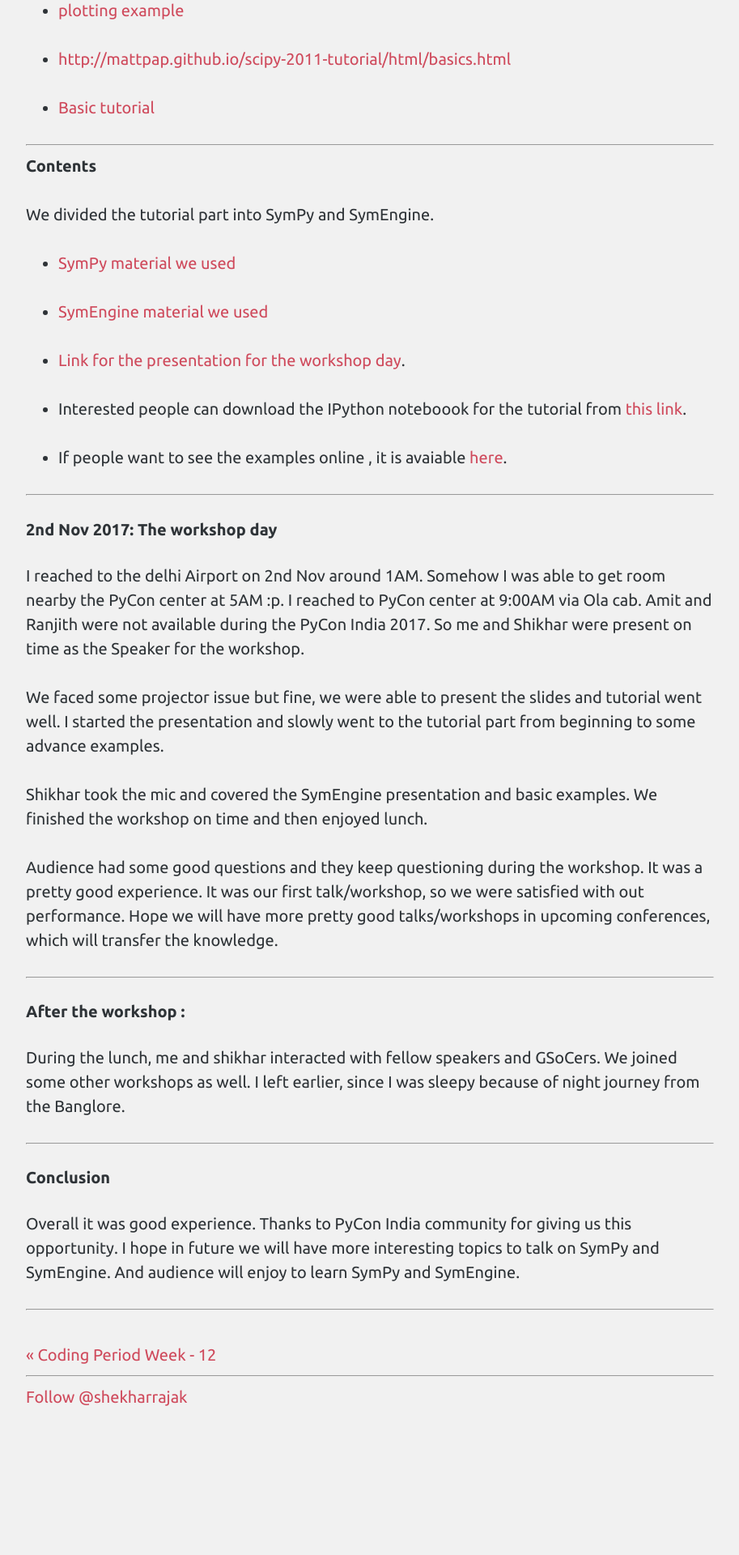
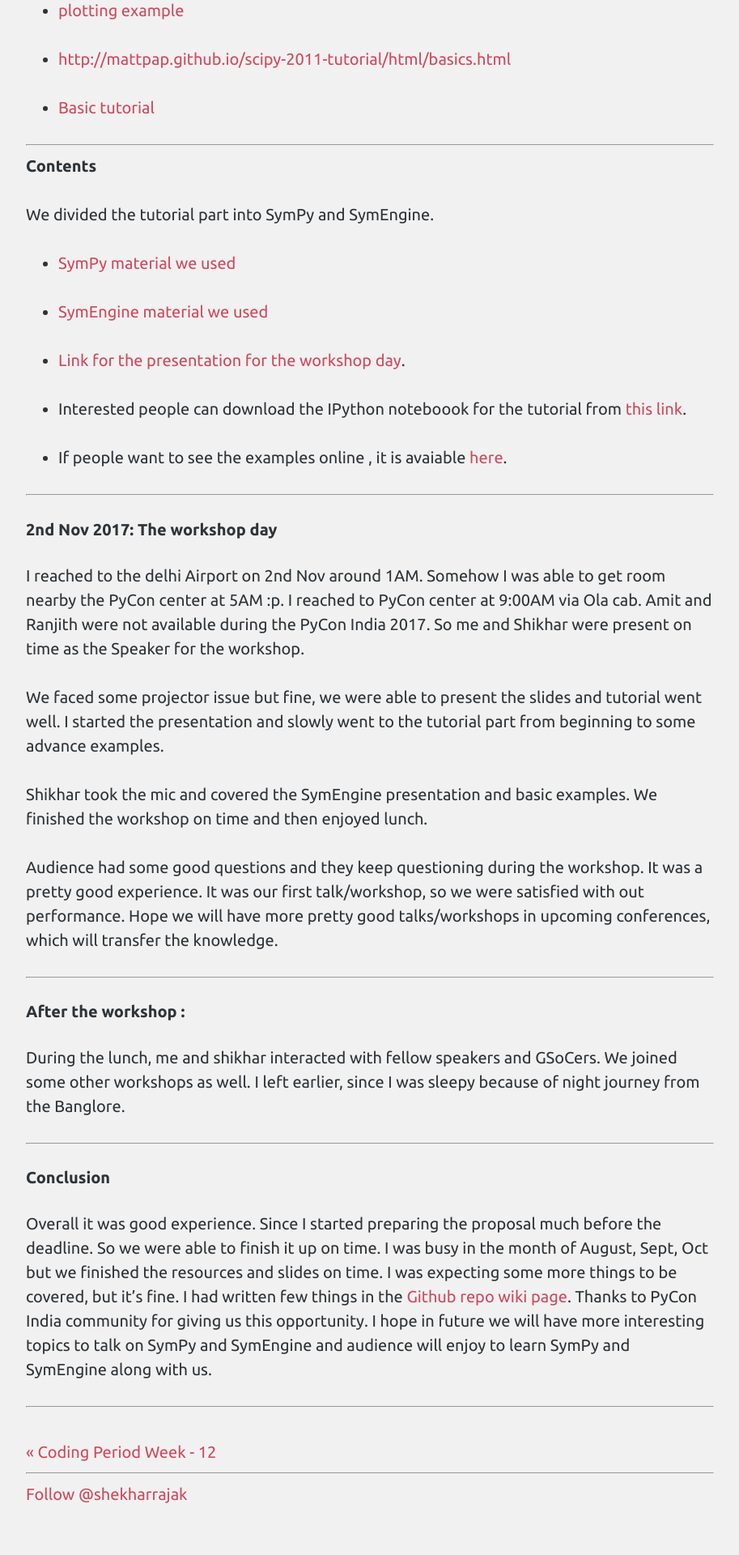
Before and after one commit to Shekharrajak/shekharrajak.github.io, a Jekyll site: the page built from _posts/talks-workshops/2017-11-2-PyConIndia-Delhi-2017.md, in a window 1280 px wide. Shown: the part 2230-4150 px from the top of the page at 81% size, without its empty margins (183-1096 px from the left). Built offline with Jekyll 4.4.1, drawn with Linux system fonts in a browser that asks for light colours; nearby versions of some CDN libraries; comment, search, counter and statistics services are not loaded; before the commit the page ends 4030 px from its top, so only the background shows below that.

Commit message:
minor chnage

```diff
--- a/_posts/talks-workshops/2017-11-2-PyConIndia-Delhi-2017.md
+++ b/_posts/talks-workshops/2017-11-2-PyConIndia-Delhi-2017.md
@@ -109,9 +109,12 @@ workshops as well. I left earlier, since I was sleepy because of night journey f
 
 #### Conclusion
 
-Overall it was good experience. Thanks to PyCon India community for giving us this opportunity.
-I hope in future we will have more interesting topics to talk on SymPy and SymEngine. And audience
-will enjoy to learn SymPy and SymEngine.
+Overall it was good experience. Since I started preparing the proposal much before the deadline. So we were
+able to finish it up on time. I was busy in the month of August, Sept, Oct but we finished the resources and slides on time.
+I was expecting some more things to be covered, but it's fine. I had written few things in the <a href="https://github.com/Shekharrajak/PyCon-SymPy-SymEngine/wiki" target="_blank">Github repo wiki page</a>.
+Thanks to PyCon India community for giving us this opportunity.
+I hope in future we will have more interesting topics to talk on SymPy and SymEngine and audience
+will enjoy to learn SymPy and SymEngine along with us.
 
 
 -------------------------------------------------
```
